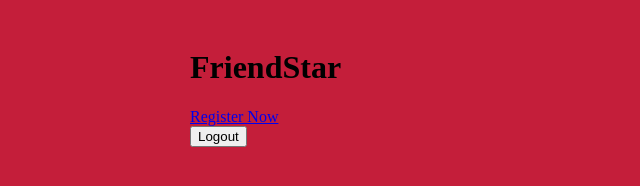
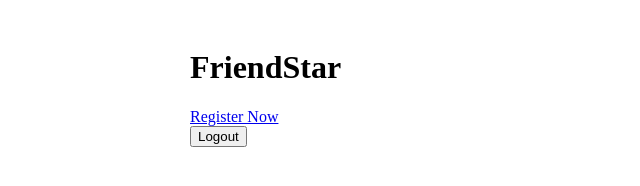
Before and after one commit to alevy/friendstar, a plain HTML site: page public/index.html in a window 1280 px wide. Shown: the whole page, without its empty margins (0-640 px from the left). Drawn offline with Linux system fonts and the light colour scheme.

Commit message:
Commenting out color

```diff
--- a/public/style.css
+++ b/public/style.css
@@ -3,6 +3,6 @@ body {
     padding: 20px;
     margin-left: auto;
     margin-right: auto;
-    background: #C41E3A
+    /*background: #C41E3A;*/
 }
 img { display: block; }
```
